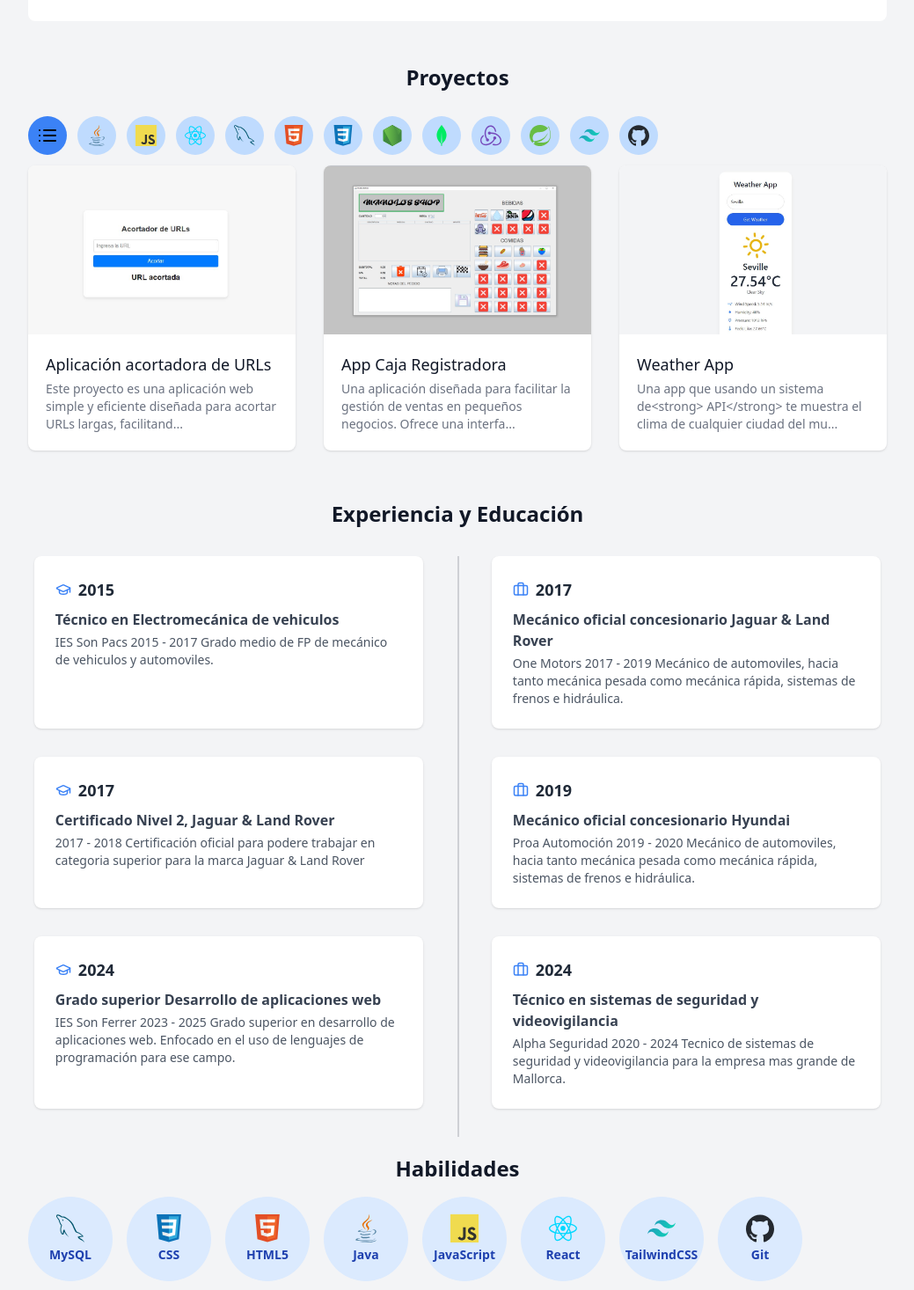
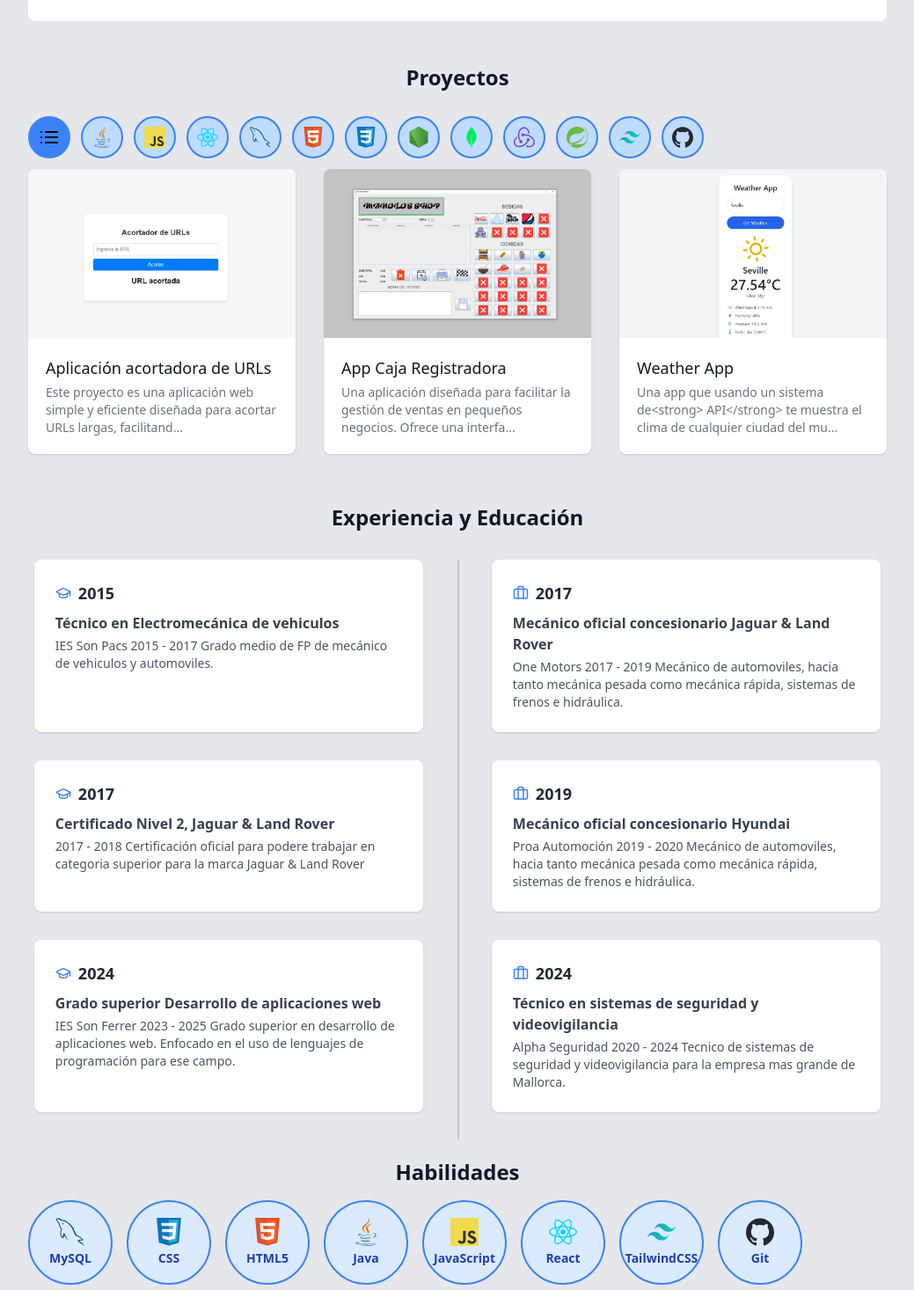
Before and after one commit to manu989898/mi-portfolio-bueno, a React (Create React App) app: page / in a window 1280 px wide. Shown: the part 624-2090 px from the top of the page at 88% size, without its empty margins (120-1159 px from the left). Built offline with nearby package versions, Linux system fonts and the light colour scheme.

Commit message:
añadido bordes a los botones de flitro y tecnologias

```diff
--- a/src/PillTabs.js
+++ b/src/PillTabs.js
@@ -48,7 +48,7 @@ export function PillTabs({ onTabClick }) {
           onTabClick(tab.technology); // Llama a la función de selección con la tecnología de la pestaña.
           setSelectedIndex(i); // Marca esta pestaña como seleccionada.
         }}
-        className={`relative flex items-center gap-2 px-4 py-2 rounded-full font-medium transition-all duration-300 whitespace-nowrap ${
+        className={`relative flex items-center gap-2 px-4 py-2 rounded-full font-medium transition-all duration-300 whitespace-nowrap border-2 border-blue-500 ${
           isSelected
             ? "bg-blue-100 text-blue-800 dark:bg-blue-900 dark:text-blue-200"
             : "bg-blue-200 text-blue-900 dark:bg-blue-800 dark:text-blue-300"
--- a/src/Portfolio.js
+++ b/src/Portfolio.js
@@ -97,7 +97,7 @@ const Portfolio = () => {
   });
 
   return (
-    <div className={`min-h-screen transition-colors duration-300 ${darkMode ? 'bg-gray-900 text-white' : 'bg-gray-100 text-gray-900'}`}>
+    <div className={`min-h-screen transition-colors duration-300 ${darkMode ? 'bg-gray-900 text-white' : 'bg-gray-200 text-gray-900'}`}>
       <div className="max-w-5xl mx-auto px-6 py-12">
       <header className="text-center mb-12 relative">
           <button
@@ -221,7 +221,7 @@ const Portfolio = () => {
     ].map((skill, index) => (
       <span
         key={index}
-        className="flex flex-col items-center justify-center bg-blue-100 text-blue-800 dark:bg-blue-900 dark:text-blue-200 p-2 rounded-full transition-transform duration-250 hover:scale-110 w-24 h-24"
+        className="flex flex-col items-center justify-center bg-blue-100 text-blue-800 dark:bg-blue-900 dark:text-blue-200 p-2 rounded-full transition-transform duration-250 hover:scale-110 w-24 h-24 border-2 border-blue-500"
       >
         <img src={skill.icon} alt={`${skill.name} Icon`} className="w-8 h-8" />
         <p className="mt-1 text-sm font-semibold text-center">{skill.name}</p>
--- a/src/ProjectDetail.js
+++ b/src/ProjectDetail.js
@@ -53,7 +53,7 @@ const ProjectDetail = () => {
   const nextProject = projects[currentIndex + 1];
 
   return (
-    <div className={`min-h-screen ${darkMode ? 'bg-gray-900 text-white' : 'bg-gray-100 text-gray-900'} transition-colors duration-300`}>
+    <div className={`min-h-screen ${darkMode ? 'bg-gray-900 text-white' : 'bg-gray-200 text-gray-900'} transition-colors duration-300`}>
       <div className="max-w-5xl mx-auto px-6 py-12">
         <header className="text-center mb-12 relative">
           <button
```
